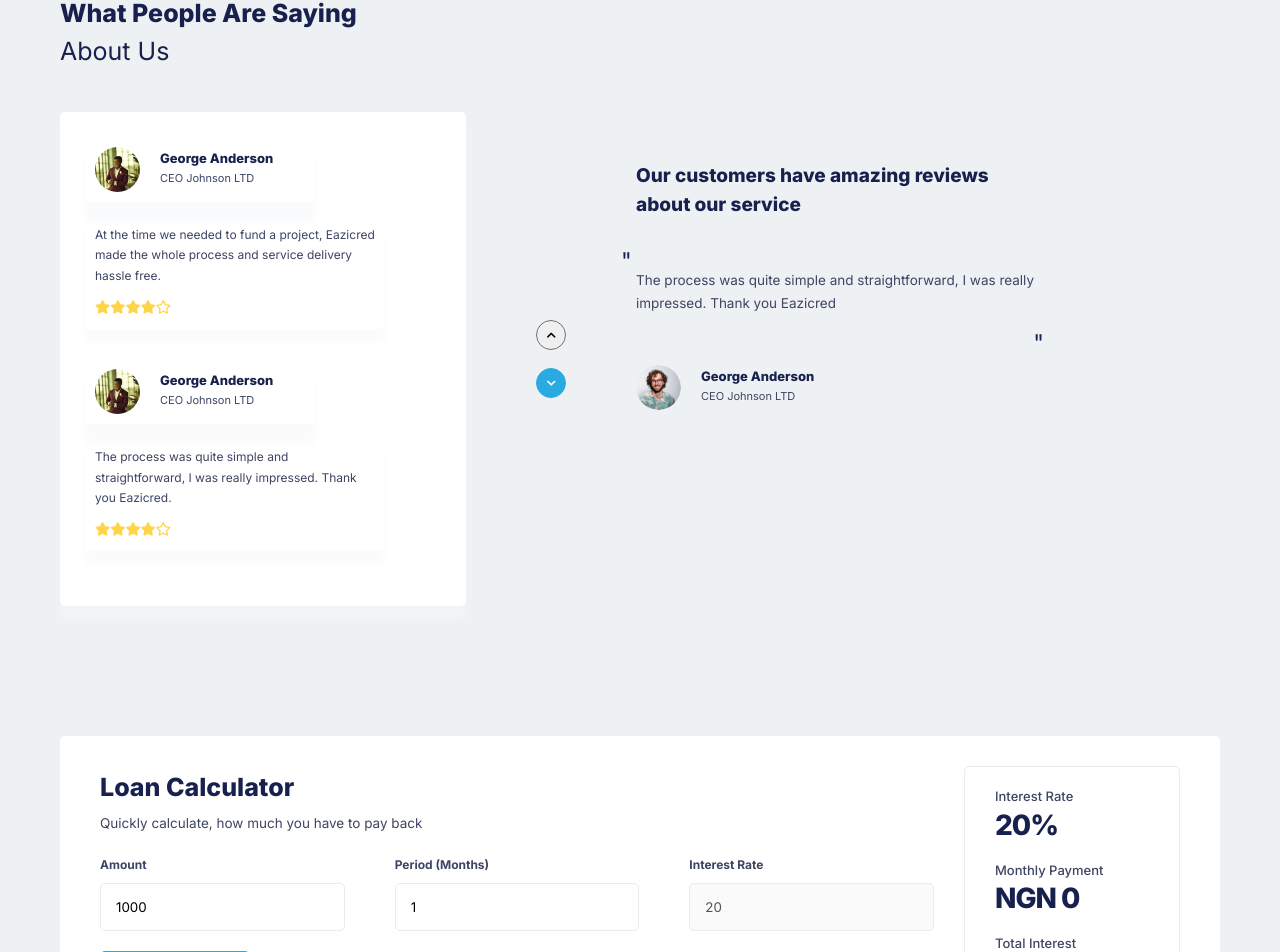
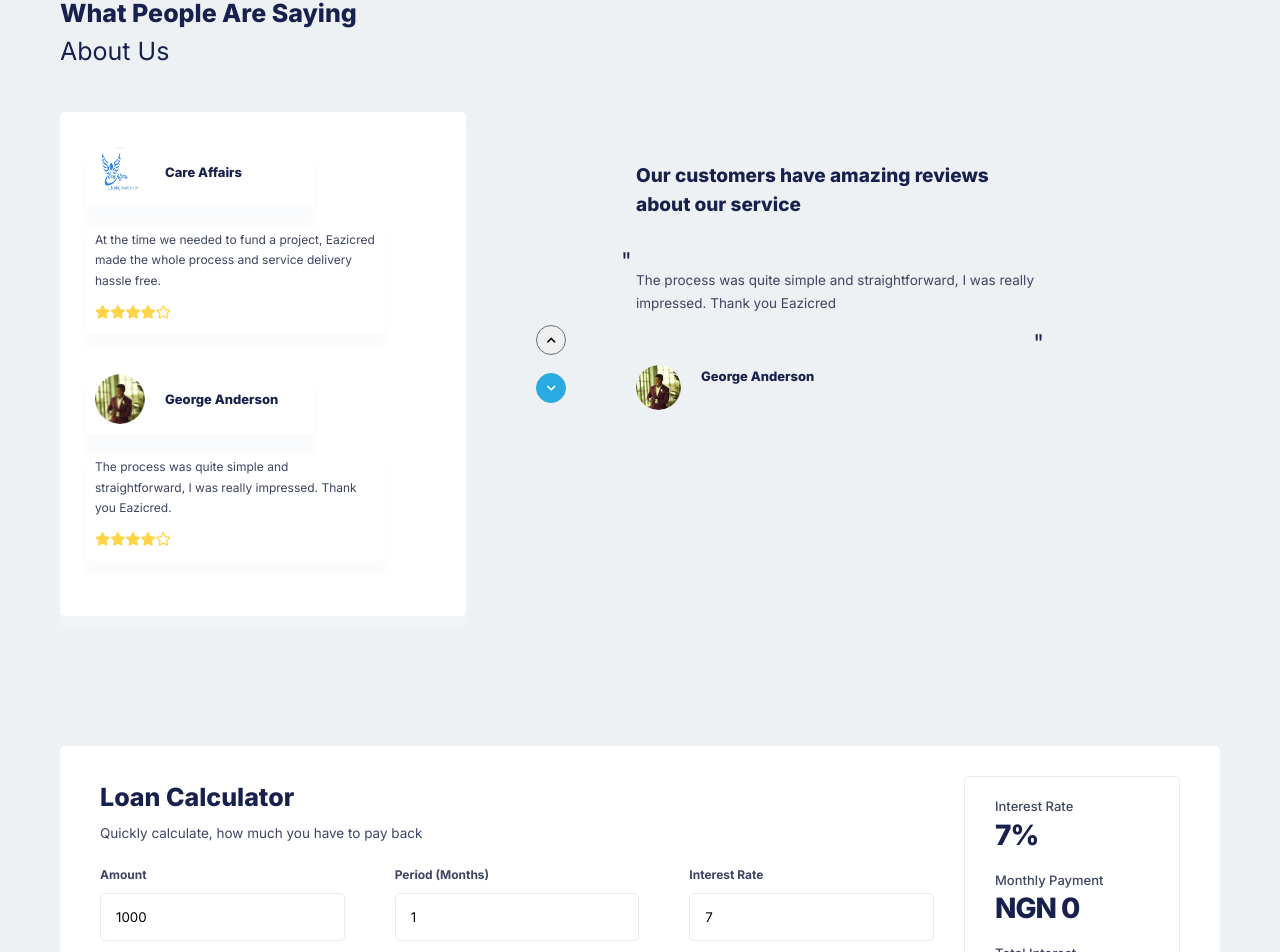
Before and after one commit to danieloski98/eazicred_frontend, a React (Create React App) app: page / in a window 1280 px wide. Shown: the part 2576-3528 px from the top of the page. Built offline with nearby package versions, Linux system fonts and the light colour scheme.

Commit message:
payday application loan update again

```diff
--- a/public/styles/main.css
+++ b/public/styles/main.css
@@ -676,6 +676,7 @@
 .testimonial__user-profile {
   border-radius: 5px;
   display: flex;
+  align-items: center;
   box-shadow: 0px 20px 6px #F2F4F65C;
   margin-bottom: 1.3rem;
   padding: 1rem;
@@ -684,6 +685,9 @@
 
 .testimonial__user-profile img {
   margin-right: 2rem;
+  height: 5rem;
+  width: 5rem;
+  border-radius: 50%;
 }
 
 .testimonial__user-profile h6 {
--- a/src/Common/ProtectedRoute.js
+++ b/src/Common/ProtectedRoute.js
@@ -12,10 +12,10 @@
     return (
         <Route {...rest}
             render={props => {
-                if(!auth.isAuthenticated){
+                if(auth.isAuthenticated){
+                    return <Component {...props}/>
+                } else {
                     return <Redirect to={{pathname: LOGIN_URL, state: {from: props.location}}}/>
-                } else {
-                    return <Component {...props}/>
                 }
             }}
         />
--- a/src/components/Home.js
+++ b/src/components/Home.js
@@ -140,7 +140,7 @@
                         <div>
                             <h3 className="h-3">Eazi 30/31</h3>
                             <p>Perfect loan for salary earners. Get between N50,000 – N250,000 with a repayment duration
-                                of 3 months. Perfect for emergencies and consumer items.</p>
+                                of 4 months. Perfect for emergencies and consumer items.</p>
                         </div>
 
                         <div>
@@ -164,7 +164,7 @@
                         <div>
                             <h3 className="h-3">Eazi 30/31</h3>
                             <p>Perfect loan for salary earners. Get between N50,000 – N250,000 with a repayment duration
-                                of 3 months. Perfect for emergencies and consumer items.</p>
+                                of 4 months. Perfect for emergencies and consumer items.</p>
                         </div>
 
                         <div>
@@ -204,13 +204,11 @@
                     <p className="p-2">About Us</p>
                     <div className="testimonials__inner">
                         <div className="testimonials__list">
-
                             <div className="testimonial">
                                 <div className="testimonial__user-profile">
-                                    <img src={"assets/george.png"} alt="George Anderson"/>
+                                    <img src={"assets/care.jpg"} alt="George Anderson"/>
                                         <div>
-                                            <h6 className="h-6">George Anderson</h6>
-                                            <p>CEO Johnson LTD</p>
+                                            <h6 className="h-6">Care Affairs</h6>
                                         </div>
                                 </div>
                                 <div className="testimonial__text">
@@ -230,7 +228,6 @@
                                     <img src={"assets/george.png"} alt="George Anderson"/>
                                         <div>
                                             <h6 className="h-6">George Anderson</h6>
-                                            <p>CEO Johnson LTD</p>
                                         </div>
                                 </div>
                                 <div className="testimonial__text">
@@ -257,10 +254,9 @@
                                     <p>The process was quite simple and straightforward, I was really impressed. Thank you Eazicred</p>
                                 </div>
                                 <div className="user-profile">
-                                    <img src={"assets/christian.png"} alt="George Anderson"/>
+                                    <img src={"assets/george.png"} alt="George Anderson"/>
                                         <div>
                                             <h6 className="h-6">George Anderson</h6>
-                                            <p>CEO Johnson LTD</p>
                                         </div>
                                 </div>
                             </div>
--- a/src/components/LoanCalculator.js
+++ b/src/components/LoanCalculator.js
@@ -3,10 +3,11 @@
 import { currency } from './users/LoansList';
 
 const LoanCalculator = () => {
+    const initialRateValue = 7
     const [form, setForm] = useState({
         amount: 1000,
         period: 1,
-        rate: 20
+        rate: initialRateValue
     })
     const [results, setResults] = useState({
         monthlyPayment: 0,
@@ -43,6 +44,32 @@
         }
     }
 
+    const handleKey = e => {
+        let {value, name} = e.target
+        switch (name) {
+            case "rate":
+                if(value < initialRateValue){
+                    e.target.value = initialRateValue
+                }
+                break;
+            case "period":
+                if(value < 1){
+                    e.target.value = 1
+                }else if (value > 4){
+                    e.target.value = 4
+                }
+                break;
+            case "amount":
+                if(value > 250000){
+                    e.target.value = 250000
+                }
+                if(value < 500){
+                    e.target.value = 500
+                }
+                break;
+        }
+    }
+
     return (
         <section className="calculator">
             <div className="container">
@@ -55,15 +82,15 @@
                                 <div className="form-grid">
                                     <div className="calculation__amount">
                                         <label htmlFor={"amount"}>Amount</label>
-                                        <input onChange={handleChange} name="amount" value={form.amount} max={250000} type="number" placeholder="₦0.00" id="amount"/>
+                                        <input onInput={handleKey} onChange={handleChange} max={250000} min={500} name="amount" value={form.amount} type="number" placeholder="₦0.00" id="amount"/>
                                     </div>
                                     <div className="calculation__period">
                                         <label htmlFor={"period"}>Period (Months)</label>
-                                        <input onChange={handleChange} name="period" value={form.period} type="number" id="period" placeholder="Month(s)"/>
+                                        <input onInput={handleKey} onChange={handleChange} min={1} max={4} name="period" value={form.period} type="number" id="period" placeholder="Month(s)"/>
                                     </div>
                                     <div className="calculation__interest">
                                         <label>Interest Rate</label>
-                                        <input disabled onChange={handleChange} value={form.rate} name={"rate"} type="number" id="interest" placeholder="In numbers only"/>
+                                        <input onInput={handleKey} min={7} onChange={handleChange} value={form.rate} name={"rate"} type="number" id="interest" placeholder="In numbers only"/>
                                     </div>
                                 </div>
                                 <button type="button" className="btn btn-blue" onClick={getResults}>Calculate</button>
--- a/src/components/steps/FormStep3.js
+++ b/src/components/steps/FormStep3.js
@@ -55,10 +55,10 @@
                     <label htmlFor="job_title">Job Title</label>
                     <input value={field.job_title} onChange={handleChange}  type="text" name="job_title" id="job_title" placeholder="Job Title" />
                 </div>
-                <div className="input-group">
-                    <label htmlFor="jobs_in_last_5_years">Number of Jobs</label>
-                    <input  value={field.jobs_in_last_5_years} onChange={handleChange}  type="number" name="jobs_in_last_5_years" id="jobs_in_last_5_years" placeholder="Number of jobs in the last five years" />
-                </div>
+                {/*<div className="input-group">*/}
+                {/*    <label htmlFor="jobs_in_last_5_years">Number of Jobs</label>*/}
+                {/*    <input  value={field.jobs_in_last_5_years} onChange={handleChange}  type="number" name="jobs_in_last_5_years" id="jobs_in_last_5_years" placeholder="Number of jobs in the last five years" />*/}
+                {/*</div>*/}
                 <div className="input-group">
                     <label htmlFor="current_paydate">Next Pay Date</label>
                     <input value={field.current_paydate} onChange={handleChange}  type="date" name="current_paydate" id="current_paydate" placeholder="Current Paydate" />
--- a/src/components/steps/FormStep4.js
+++ b/src/components/steps/FormStep4.js
@@ -16,8 +16,8 @@
                 <div className="input-group">
                     <label htmlFor="existing_loan_type">What is your existing loan type?</label>
                     <select  value={field.existing_loan_type} onChange={handleChange}  name="existing_loan_type" id="existing_loan_type">
-                        <option>None</option>
-                        <option value={1}>Mortage</option>
+                        <option value={0}>None</option>
+                        <option value={1}>Mortgage</option>
                         <option value={2}>Over Draft</option>
                         <option value={3}>Car Loan</option>
                         <option value={4}>Business Loan</option>
--- a/src/containers/dashboard/ConsumerContainer.js
+++ b/src/containers/dashboard/ConsumerContainer.js
@@ -24,7 +24,7 @@
         home_address: '',
         landmark: '',
         LGA_of_residence: '',
-        state: '',
+        // state: '',
         length_of_time_at_current_address: 2,
         marital_status: 1,
         employment_status: 1,
@@ -37,7 +37,7 @@
         department: '',
         ID_number: '',
         job_title: '',
-        jobs_in_last_5_years: 2,
+        // jobs_in_last_5_years: 2,
         current_paydate: '',
         existing_loan: false,
         existing_loan_type: 1,
```
Also changed, not shown: src/components/steps/FormStep2.js (+14 -12 lines), src/components/users/DashboardContainer.js (+35 -9 lines), public/assets/care.jpg (added), src/components/users/logo.png.
